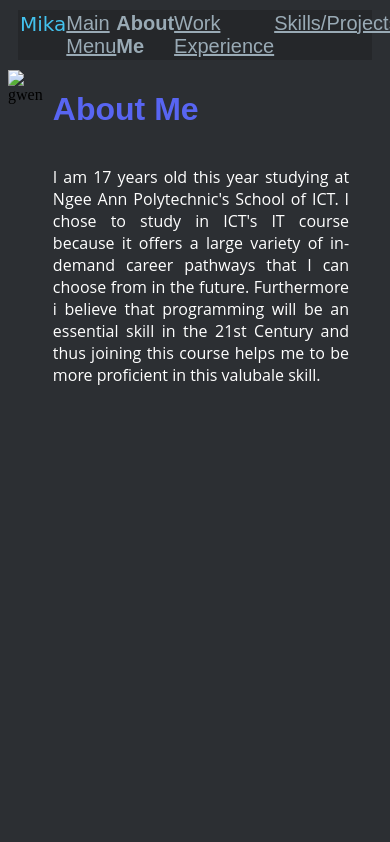
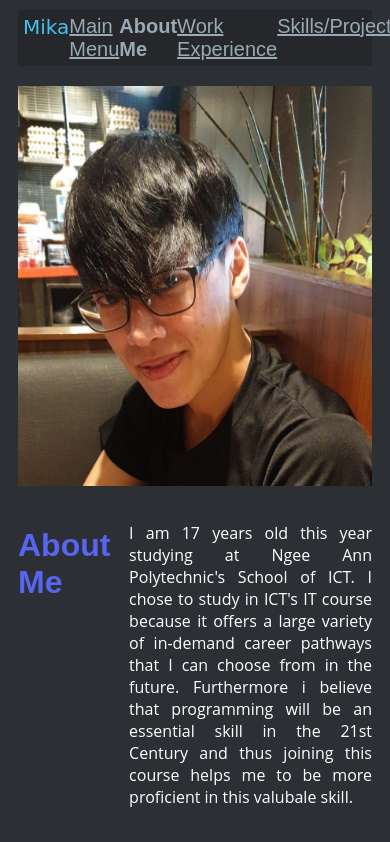
Before and after one commit to kamiislu/ID-ASG1, a plain HTML site: page about-me.html in a window 390 px wide. Shown: the top 842 px of the page. Drawn offline with Linux system fonts and the light colour scheme.

Commit message:
Styling-Stage2

```diff
--- a/about-me.html
+++ b/about-me.html
@@ -19,7 +19,7 @@
         </ul>
     </nav>
     <div class= "about-me-class">
-        <img id="my-photo" src="C:\Gwen\angrygwen.webp" alt="gwen">
+        <img id= "my-photo" src="mecropped.jpeg" alt="me">
         <div id="text">
             <h1>About Me</h1>
             <p>I am 17 years old this year studying at Ngee Ann Polytechnic's School of ICT.
--- a/stylesheet.css
+++ b/stylesheet.css
@@ -9,7 +9,7 @@ body{
     font-size: 20px;
     color:white;
     font-family: 'M PLUS Code Latin', sans-serif;
-    padding:2px;
+    padding: 5px;
     margin: 10px;
     top:5px;
     left: 5px;
@@ -19,11 +19,15 @@ body{
 }
 .about-me-class{
     display:flex;
+    flex-direction: row;
+}
+@media (max-width: 600px){
+    .about-me-class{flex-direction:column;}
 }
 #text{
     display:flex;
-    flex-direction: column;
     font-family: 'Open Sans', sans-serif;
+    margin:10px;
 }
 p{
     color:white;
@@ -36,7 +40,12 @@ h1{
     color: RGB(88 101 242);
 }
 #my-photo{
-    display:block;
+    display:flex;
+    width:auto;
+    height:400px;
+    margin:10px;
+}
+#container{
     width:10cm;
     height:10cm;
 }
@@ -53,9 +62,10 @@ h1{
       animation-iteration-count: infinite;
 }
 .tcontainer{
-    width: 200px;
-    height: 120px;
+    width: 400px;
+    height: 240px;
     clip-path: polygon(50% 0, 100% 100%, 0 100%);
+
 }
 .skills-class{
     display: flex;
```
Also changed, not shown: skills.html (+1 -1 lines), mecropped.jpeg (added), pythoncropped.jpg (added), 1 other file.
